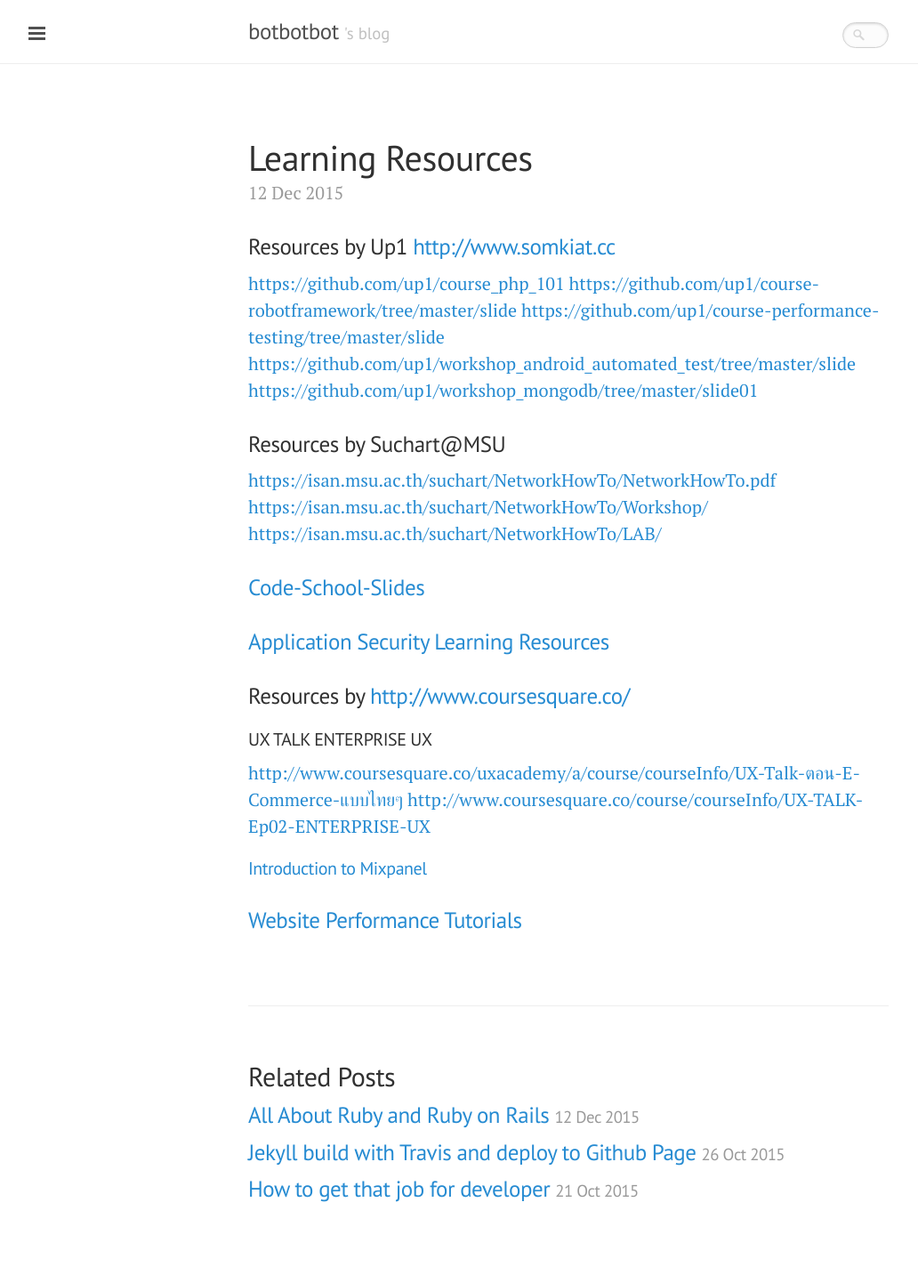
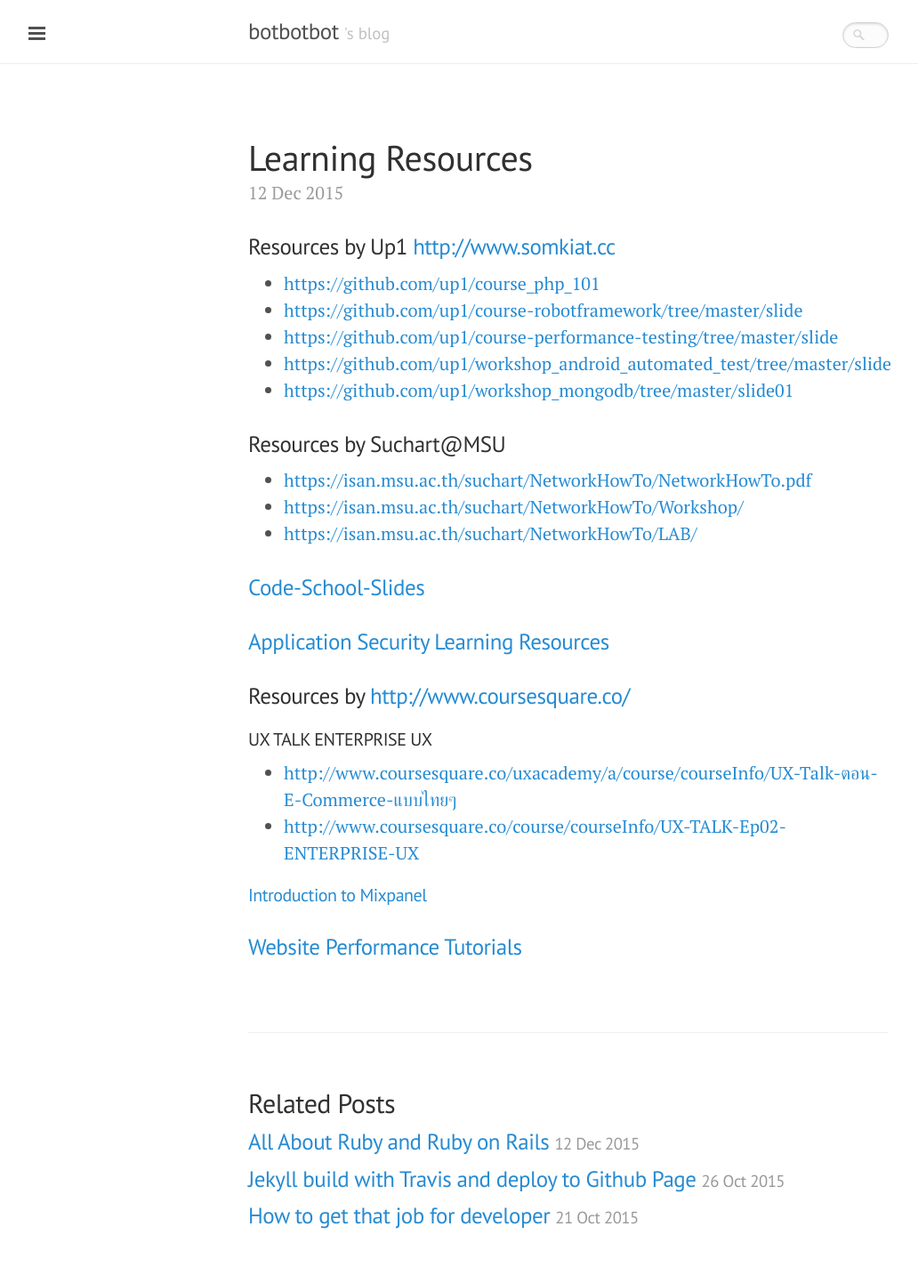
Before and after one commit to ibotdotout/ibotdotout.github.io, a Jekyll site: the page built from _posts/2015-12-12-learning-resources.md, in a window 1280 px wide. Shown: the whole page at 89% size, without its empty margins (1-1033 px from the left). Built offline with Jekyll 4.4.1, drawn with Linux system fonts in a browser that asks for light colours; nearby versions of some CDN libraries; Markdown is read by kramdown in place of the engine named in the settings; before the commit the page ends 1412 px from its top, so only the background shows below that.

Commit message:
fix new line

```diff
--- a/_posts/2015-12-12-learning-resources.md
+++ b/_posts/2015-12-12-learning-resources.md
@@ -9,18 +9,17 @@ permalink: learning
 <!-- more -->
 
 ### Resources by Up1 <http://www.somkiat.cc>
-<https://github.com/up1/course_php_101>
-<https://github.com/up1/course-robotframework/tree/master/slide>
-<https://github.com/up1/course-performance-testing/tree/master/slide>
-<https://github.com/up1/workshop_android_automated_test/tree/master/slide>
-<https://github.com/up1/workshop_mongodb/tree/master/slide01>
+- <https://github.com/up1/course_php_101>
+- <https://github.com/up1/course-robotframework/tree/master/slide>
+- <https://github.com/up1/course-performance-testing/tree/master/slide>
+- <https://github.com/up1/workshop_android_automated_test/tree/master/slide>
+- <https://github.com/up1/workshop_mongodb/tree/master/slide01>
 
 ### Resources by Suchart@MSU
 
-<https://isan.msu.ac.th/suchart/NetworkHowTo/NetworkHowTo.pdf>
-<https://isan.msu.ac.th/suchart/NetworkHowTo/Workshop/>
-<https://isan.msu.ac.th/suchart/NetworkHowTo/LAB/>
-
+- <https://isan.msu.ac.th/suchart/NetworkHowTo/NetworkHowTo.pdf>
+- <https://isan.msu.ac.th/suchart/NetworkHowTo/Workshop/>
+- <https://isan.msu.ac.th/suchart/NetworkHowTo/LAB/>
 
 ### [Code-School-Slides](https://github.com/fishbecat/Code-School-Slides)
 
@@ -28,8 +27,8 @@ permalink: learning
 
 ### Resources by <http://www.coursesquare.co/>
 #### UX TALK ENTERPRISE UX
-<http://www.coursesquare.co/uxacademy/a/course/courseInfo/UX-Talk-ตอน-E-Commerce-แบบไทยๆ>
-<http://www.coursesquare.co/course/courseInfo/UX-TALK-Ep02-ENTERPRISE-UX>
+- <http://www.coursesquare.co/uxacademy/a/course/courseInfo/UX-Talk-ตอน-E-Commerce-แบบไทยๆ>
+- <http://www.coursesquare.co/course/courseInfo/UX-TALK-Ep02-ENTERPRISE-UX>
 
 #### [Introduction to Mixpanel](http://www.coursesquare.co/course/courseInfo/Introduction-to-Mixpanel)
 
```
